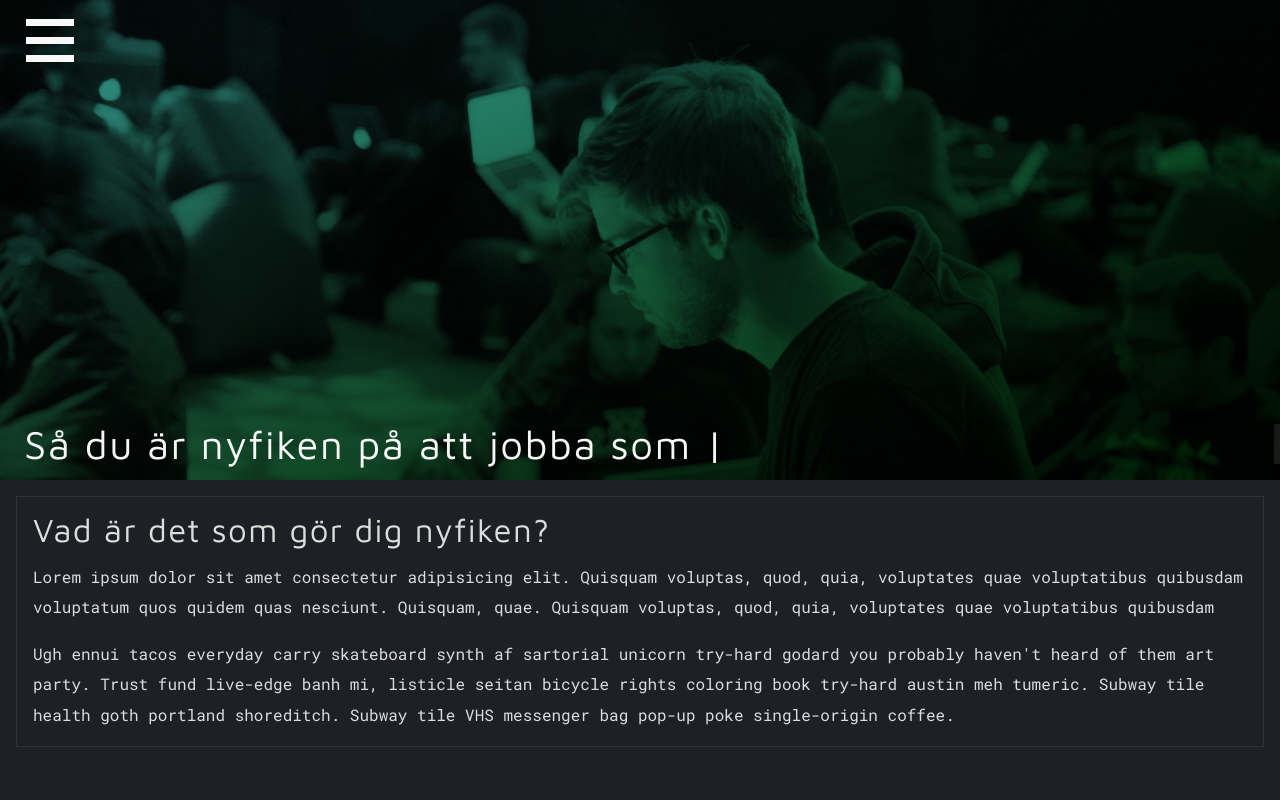
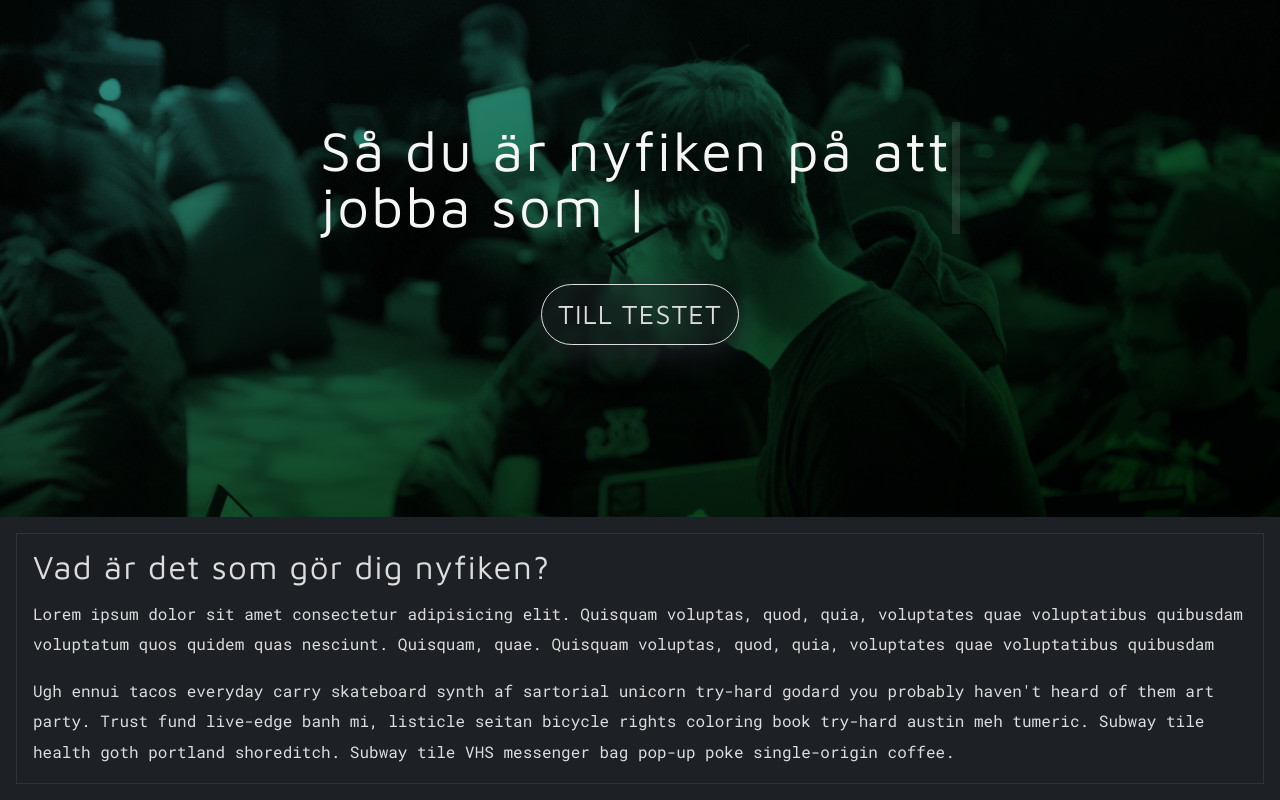
Before and after one commit to ZoCom-utbildning/folkans-it-utbildningar, a React (Vite) app: page /hem in a window 1280 px wide. Built offline with nearby package versions, Linux system fonts and the light colour scheme.

Commit message:
knapp, media queries, globala variabler
knapp, media queries, globala variabler

```diff
--- a/src/components/hamburger/hamburger.scss
+++ b/src/components/hamburger/hamburger.scss
@@ -71,3 +71,9 @@
     left: 50%;
   }
 }
+
+@media screen and (min-width: 768px) {
+  .burger-icon {
+    display: none;
+  }
+}
--- a/src/scss/global.scss
+++ b/src/scss/global.scss
@@ -1,12 +1,12 @@
-@import './_variables.scss';
-@import url('https://fonts.googleapis.com/css2?family=Roboto+Mono:wght@400;500&display=swap');
-@import url('https://fonts.googleapis.com/css2?family=Maven+Pro:wght@523&display=swap');
+@import "./_variables.scss";
+@import url("https://fonts.googleapis.com/css2?family=Roboto+Mono:wght@400;500&display=swap");
+@import url("https://fonts.googleapis.com/css2?family=Maven+Pro:wght@523&display=swap");
 
 .App {
   width: 100vw;
   height: 100vh;
   background-color: $dark;
-    background-image: url('../assets/photos/manComputer.png');
+  background-image: url("../assets/photos/manComputer.png");
 }
 
 * {
@@ -15,8 +15,12 @@
   padding: 0;
 }
 
-h1, h2, h3, h4, h5 {
-    font-family: 'Maven Pro';
+h1,
+h2,
+h3,
+h4,
+h5 {
+  font-family: "Maven Pro";
   font-style: normal;
   font-weight: 523;
   line-height: 100%;
@@ -24,19 +28,29 @@ h1, h2, h3, h4, h5 {
   color: $light;
 }
 
-h1 { font-size: 60px; }
+h1 {
+  font-size: 60px;
+}
 
-h2 { font-size: 49px; }
+h2 {
+  font-size: 49px;
+}
 
-h3 { font-size: 40px; }
+h3 {
+  font-size: 40px;
+}
 
-h4 { font-size: 33px; }
+h4 {
+  font-size: 33px;
+}
 
-h5 { font-size: 27px; }
+h5 {
+  font-size: 27px;
+}
 
 // (ingress) unsure if this should be here or somewhere else
 .introText {
-    font-family: 'Roboto Mono';
+  font-family: "Roboto Mono";
   font-style: normal;
   font-weight: 500;
   font-size: 18px;
@@ -45,7 +59,7 @@ h5 { font-size: 27px; }
 }
 
 p {
-    font-family: 'Roboto Mono';
+  font-family: "Roboto Mono";
   font-style: normal;
   font-weight: 400;
   font-size: 16px;
@@ -55,13 +69,13 @@ p {
 
 .formButton {
   margin: 50px;
-    padding: .25rem 1.5rem;
+  padding: 0.25rem 1.5rem;
   border-radius: 50px;
   border: 1px solid $light;
   background: $gradient;
 
   /* .introText */
-    font-family: 'Roboto Mono';
+  font-family: "Roboto Mono";
   font-style: normal;
   font-weight: 500;
   font-size: 18px;
@@ -72,19 +86,21 @@ p {
 .homeButton {
   margin: 50px;
   border-radius: 50px;
+  padding: 1rem;
   border: 1px solid $light;
   box-shadow: 0 8px 32px 0 $dark;
   background: $darkTransparent;
-    backdrop-filter: blur( 5px );
-    -webkit-backdrop-filter: blur( 5px );
-
-    display: flex;
+  backdrop-filter: blur(5px);
+  -webkit-backdrop-filter: blur(5px);
+  cursor: pointer;
+  display: none;
   justify-content: flex-end;
   align-items: center;
+  transition: transform-scale(1.1) 0.5s ease-in-out 100ms;
 
   /* h5 */
   font-size: 27px;
-    font-family: 'Maven Pro';
+  font-family: "Maven Pro";
   font-style: normal;
   font-weight: 523;
   line-height: 100%;
@@ -96,3 +112,45 @@ p {
     width: 25%;
   }
 }
+
+@media (min-width: 768px) {
+  .App {
+    width: 100vw;
+    height: 100vh;
+    background-color: $dark;
+    background-image: url("../assets/photos/manComputer.png");
+  }
+  .homeButton {
+    margin: 50px;
+    border-radius: 50px;
+    padding: 1rem;
+    border: 1px solid $light;
+    box-shadow: 0 8px 32px 0 $dark;
+    background: $darkTransparent;
+    backdrop-filter: blur(5px);
+    -webkit-backdrop-filter: blur(5px);
+    cursor: pointer;
+    display: flex;
+    justify-content: flex-end;
+    align-items: center;
+    transition: transform-scale(1.1) 0.5s ease-in-out 100ms;
+
+    /* h5 */
+    font-size: 27px;
+    font-family: "Maven Pro";
+    font-style: normal;
+    font-weight: 523;
+    line-height: 100%;
+    letter-spacing: 0.04em;
+    color: $light;
+
+    img {
+      transform: rotateZ(-90deg);
+      width: 25%;
+    }
+    &:hover {
+      transform: scale(1.1);
+      border-color: rebeccapurple;
+    }
+  }
+}
--- a/src/views/home/Home.tsx
+++ b/src/views/home/Home.tsx
@@ -23,6 +23,7 @@ function Home() {
             }}
           />
         </h1>
+        <button className="homeButton">TILL TESTET</button>
       </header>
       <main className="home-main">
         <div className="home-main__content">
--- a/src/views/home/home.scss
+++ b/src/views/home/home.scss
@@ -1,6 +1,6 @@
 @import url("https://fonts.googleapis.com/css2?family=Maven+Pro&family=Roboto+Mono:wght@200&display=swap");
 $bg-image: url("../../assets/photos/manComputer.png");
-$fonts: "Maven Pro";
+@import url("../../scss/_variables.scss");
 
 .wrapper {
   width: 100%;
@@ -11,9 +11,8 @@ $fonts: "Maven Pro";
   .wrapper-header {
     display: flex;
     flex-direction: column;
-    justify-content: space-between;
-    min-height: 40%;
-    height: 60%;
+    min-height: 40vh;
+    height: 40vh;
     width: 100%;
     background-blend-mode: multiply;
     background-size: cover;
@@ -26,9 +25,10 @@ $fonts: "Maven Pro";
       $bg-image;
     .title-h1 {
       color: rgb(246, 246, 246);
-      font-family: $fonts;
+
       font-size: 2.5rem;
-      margin-left: 1.5rem;
+      margin-top: 8rem;
+      margin-left: 1.2rem;
       margin-bottom: 1rem;
       font-weight: 500;
       border-right: 0.15em solid #ffffff17;
@@ -47,3 +47,25 @@ $fonts: "Maven Pro";
     }
   }
 }
+
+@media (min-width: 768px) {
+  .wrapper {
+    width: 100%;
+    height: 100%;
+    .wrapper-header {
+      display: flex;
+      justify-content: center;
+      align-items: center;
+      height: 100%;
+      .title-h1 {
+        width: 50%;
+        font-size: 3.5rem;
+        margin-top: 0rem;
+        margin-left: 0rem;
+        margin-bottom: 0rem;
+        font-weight: 500;
+        border-right: 0.15em solid #ffffff17;
+      }
+    }
+  }
+}
```
Lines whose indentation alone changed are shown as unchanged.
